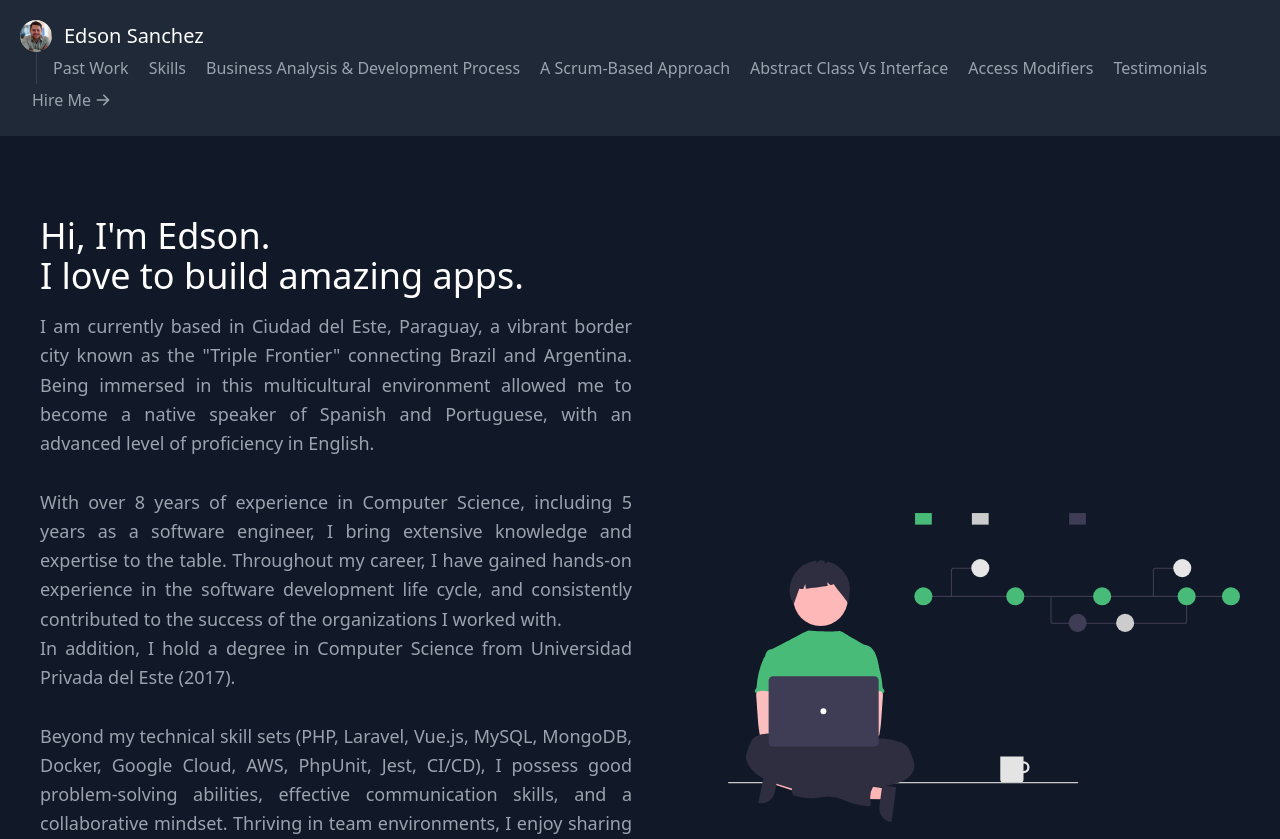
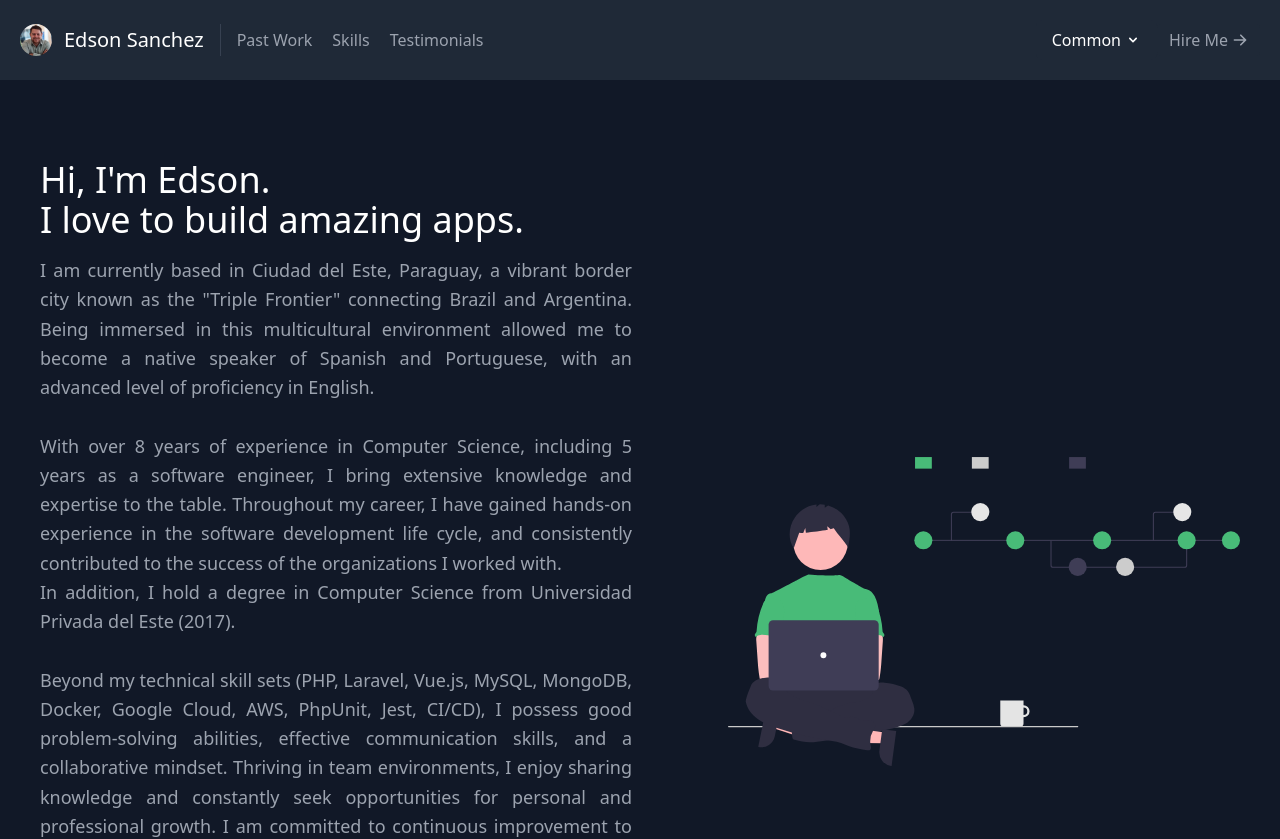
Before and after one commit to edsonnaza/portfolio_edsonnaza, a React (Create React App) app: page / in a window 1280 px wide. Shown: the top 839 px of the page. Built offline with nearby package versions, Linux system fonts and the light colour scheme.

Commit message:
Improved menu - Group Common

```diff
--- a/src/components/Navbar.js
+++ b/src/components/Navbar.js
@@ -1,8 +1,33 @@
 import { ArrowRightIcon } from "@heroicons/react/solid";
-import React from "react";
-
+import React, { useState, useRef, useEffect } from 'react';
+import { ChevronDownIcon } from "@heroicons/react/solid";
 
 export default function Navbar() {
+  const [showDropdown, setShowDropdown] = useState(false);
+  const dropdownRef = useRef(null);
+
+  useEffect(() => {
+    const handleClickOutside = (event) => {
+      if (dropdownRef.current && !dropdownRef.current.contains(event.target)) {
+        setShowDropdown(false);
+      }
+    };
+
+    document.addEventListener('click', handleClickOutside);
+
+    return () => {
+      document.removeEventListener('click', handleClickOutside);
+    };
+  }, []);
+
+  const toggleDropdown = () => {
+    setShowDropdown(!showDropdown);
+  };
+
+  const handleLinkClick = () => {
+    setShowDropdown(false);
+  };
+
   return (
     <header className="bg-gray-800 md:sticky top-0 z-10">
       <div className="container mx-auto flex flex-wrap p-5 flex-col md:flex-row items-center">
@@ -11,10 +36,8 @@ export default function Navbar() {
           src="./perfil-edson.jpeg"
           alt="Eng. Edson Sanchez"
         />
-        <a className="title-font font-medium text-white mb-4 md:mb-0">
-          <a href="#about" className="ml-3 text-xl">
+        <a href="#about" className="title-font font-medium text-white mb-4 md:mb-0 ml-3 text-xl">
           Edson Sanchez
-          </a>
         </a>
         <nav className="md:mr-auto md:ml-4 md:py-1 md:pl-4 md:border-l md:border-gray-700	flex flex-wrap items-center text-base justify-center">
           <a href="#projects" className="mr-5 hover:text-white">
@@ -23,25 +46,67 @@ export default function Navbar() {
           <a href="#skills" className="mr-5 hover:text-white">
             Skills
           </a>
-          <a href="#BAandProcess" className="mr-5 hover:text-white">
-            Business Analysis & Development Process
-          </a>
-          <a href="#ScrumDevProcess" className="mr-5 hover:text-white">
-          A Scrum-Based Approach
-          </a>
-          <a href="#AbstractInterfaces" className="mr-5 hover:text-white">
-          Abstract Class Vs Interface
-          </a>
-          <a href="#AccessModifiers" className="mr-5 hover:text-white">
-          Access Modifiers
-          </a>
           <a href="#testimonials" className="mr-5 hover:text-white">
             Testimonials
           </a>
         </nav>
+        <div ref={dropdownRef} className="relative">
+          <button
+            onClick={toggleDropdown}
+            className="bg-gray-800 text-white px-4 py-2 rounded-md focus:outline-none flex items-center"
+          >
+            <span className="mr-1">Common</span>
+            <ChevronDownIcon
+              className={`w-4 h-4 transition-transform ${
+                showDropdown ? "transform rotate-180" : ""
+              }`}
+            />
+          </button>
+          {showDropdown && (
+            <ul className="absolute left-0 z-10 bg-gray-800 py-2 px-4 mt-2 min-w-max">
+              <li>
+                <a
+                  href="#BAandProcess"
+                  onClick={handleLinkClick}
+                  className="text-white block py-1 hover:bg-gray-700"
+                >
+                  - Business Analysis & Development Process
+                </a>
+              </li>
+              <li>
+                <a
+                  href="#ScrumDevProcess"
+                  onClick={handleLinkClick}
+                  className="text-white block py-1 hover:bg-gray-700"
+                >
+                  - A Scrum-Based Approach
+                </a>
+              </li>
+              <li>
+                <a
+                  href="#AbstractInterfaces"
+                  onClick={handleLinkClick}
+                  className="text-white block py-1 hover:bg-gray-700"
+                >
+                  - Abstract Class Vs Interface
+                </a>
+              </li>
+              <li>
+                <a
+                  href="#AccessModifiers"
+                  onClick={handleLinkClick}
+                  className="text-white block py-1 hover:bg-gray-700"
+                >
+                  - Access Modifiers
+                </a>
+              </li>
+            </ul>
+          )}
+        </div>
         <a
           href="#contact"
-          className="inline-flex items-center bg-gray-800 border-0 py-1 px-3 focus:outline-none hover:bg-gray-700 rounded text-base mt-4 md:mt-0">
+          className="inline-flex items-center bg-gray-800 border-0 py-1 px-3 focus:outline-none hover:bg-gray-700 rounded text-base mt-4 md:mt-0"
+        >
           Hire Me
           <ArrowRightIcon className="w-4 h-4 ml-1" />
         </a>
```
Lines whose indentation alone changed are shown as unchanged.
